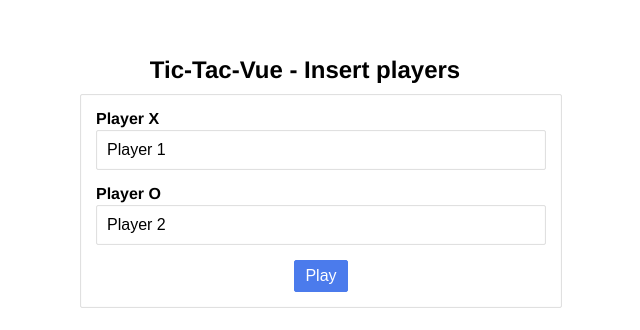
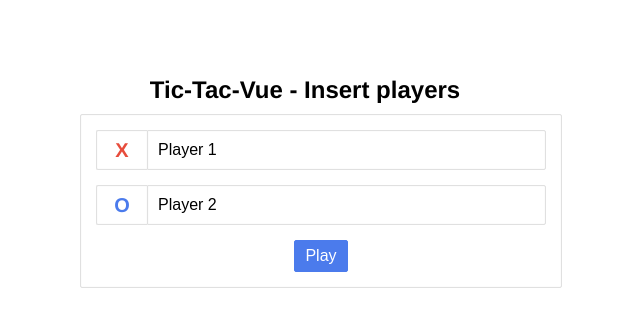
Before and after one commit to Sanfra1407/Tic-Tac-Vue, a Vue app: page /#/ in a window 1280 px wide. Shown: the part 218-548 px from the top of the page, without its empty margins (335-975 px from the left). Built offline with nearby package versions, Linux system fonts and the light colour scheme.

Commit message:
Update UI
Improved UI

```diff
--- a/src/components/molecules/Players.vue
+++ b/src/components/molecules/Players.vue
@@ -5,9 +5,9 @@
         <Title>Tic-Tac-Vue - Insert players</Title>
         <div class="form players is-full-width">
           <div class="player">
-            <label for="player-x" class="form__label">
-              <strong>Player X</strong>
-            </label>
+            <div class="player__mark player__mark--x">
+              <strong>X</strong>
+            </div>
             <input
               v-model="playerX"
               class="form__input"
@@ -17,9 +17,9 @@
             >
           </div>
           <div class="player">
-            <label for="player-o" class="form__label">
-              <strong>Player O</strong>
-            </label>
+            <div class="player__mark player__mark--o">
+              <strong>O</strong>
+            </div>
             <input
               v-model="playerO"
               class="form__input"
--- a/src/scss/_form.scss
+++ b/src/scss/_form.scss
@@ -22,11 +22,42 @@
     @include light-border();
 
     .player {
+      display: flex;
+      align-items: center;
       margin-bottom: 15px;
+
+      &__mark {
+        display: flex;
+        line-height: 1;
+        min-width: 30px;
+        padding: 9px 10px;
+        border: 1px solid;
+        border-right: none;
+        border-radius: 2px;
+        font-size: 1.25rem;
+        justify-content: center;
+        border-top-right-radius: 0;
+        border-bottom-right-radius: 0;
+        border-color: var(--color__form-border);
+        box-shadow: inset 0 0 1px var(--color__form-border);
+
+        &--o {
+          color: var(--color__secondary);
+        }
+
+        &--x {
+          color: var(--color__primary);
+        }
+      }
 
       &:last-child {
         margin-bottom: 0;
       }
+
+      .form__input {
+        border-top-left-radius: 0;
+        border-bottom-left-radius: 0
+      }
     }
   }
 }
```
